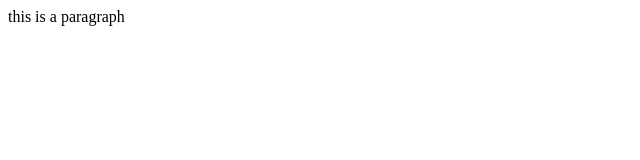
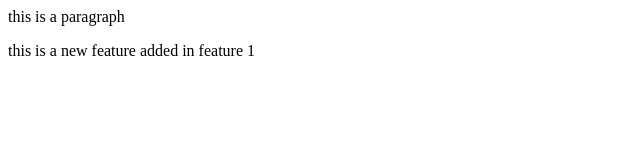
Before and after one commit to MohammedSayeed1/localrepo, a plain HTML site: page index.html in a window 1280 px wide. Shown: the whole page, without its empty margins (0-640 px from the left). Drawn offline with Linux system fonts and the light colour scheme.

Commit message:
added new feature

```diff
--- a/index.html
+++ b/index.html
@@ -1 +1,2 @@
 <p>this is a paragraph</p>
+<p> this is a new feature added in feature 1</p>
```
